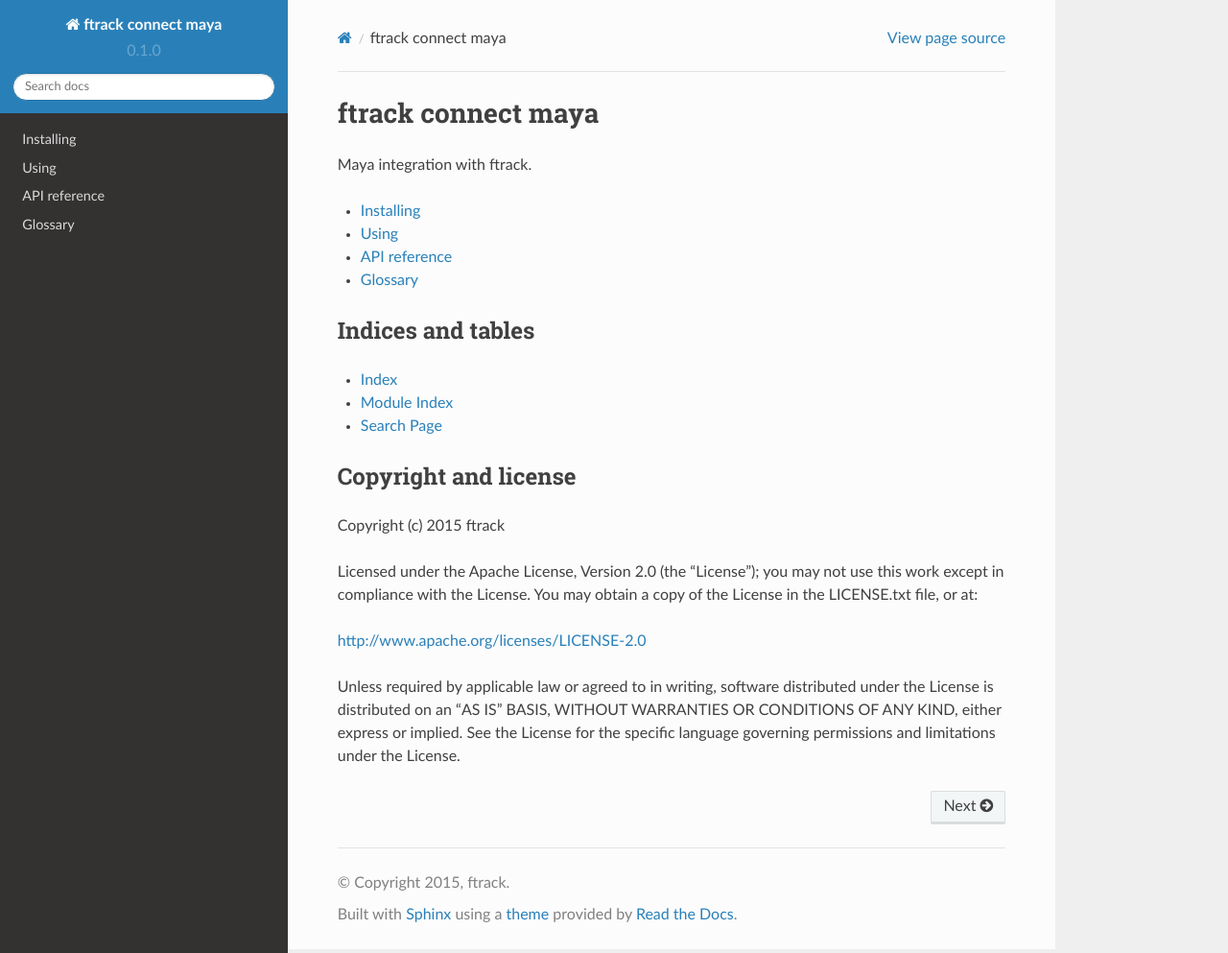
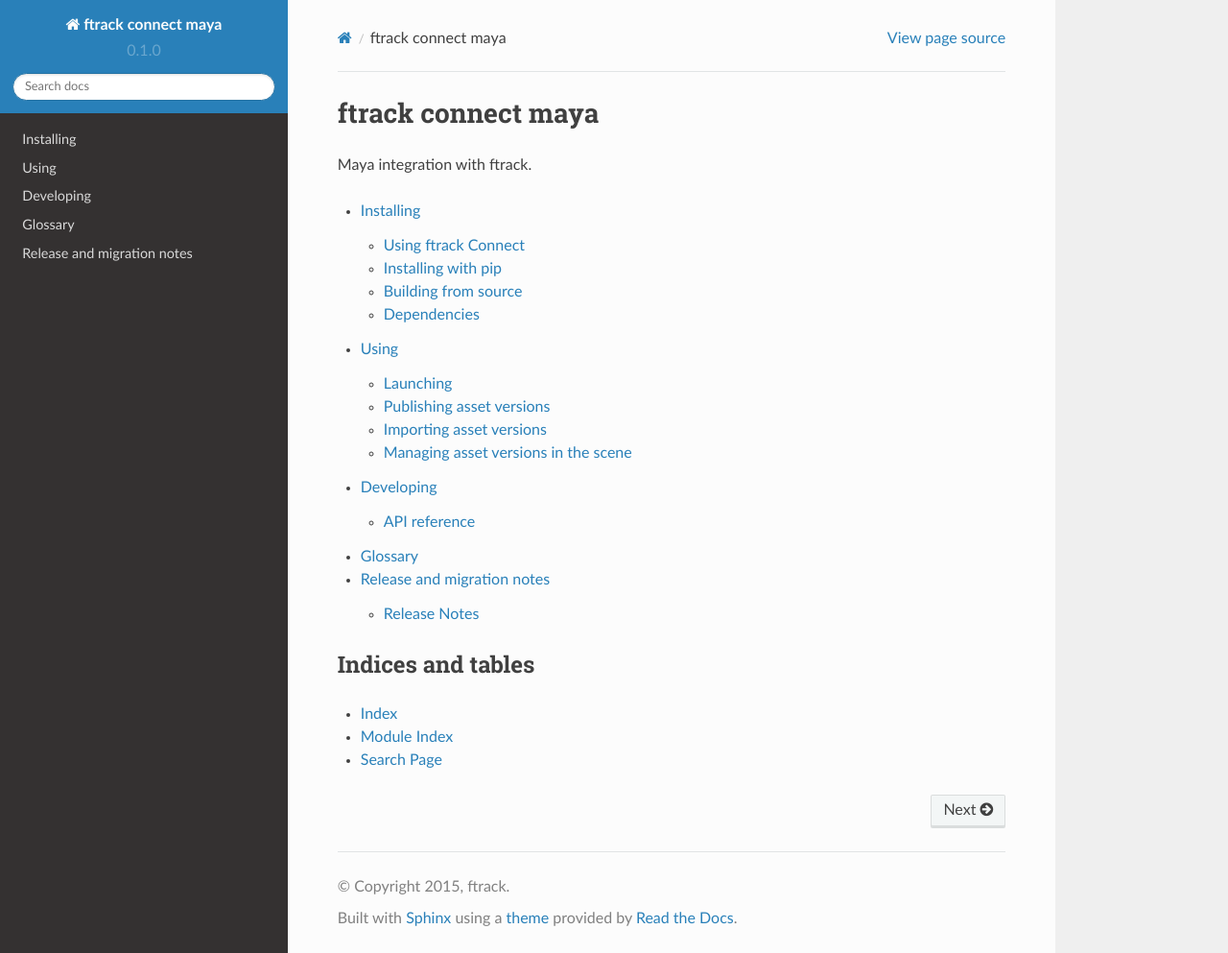
Before and after one commit to ftrackhq/ftrack-connect-maya, a Sphinx documentation site: the page built from doc/index.rst, in a window 1280 px wide and 993 px high. Shown: the whole window at 96% size. Built offline with Sphinx 7.4.7 and the Read the Docs theme 2.0.0, drawn with Linux system fonts in a browser that asks for light colours.

```diff
--- a/doc/conf.py
+++ b/doc/conf.py
@@ -14,7 +14,8 @@ extensions = [
     'sphinx.ext.extlinks',
     'sphinx.ext.intersphinx',
     'sphinx.ext.todo',
-    'sphinx.ext.viewcode'
+    'sphinx.ext.viewcode',
+    'lowdown'
 ]
 
 
--- a/doc/index.rst
+++ b/doc/index.rst
@@ -1,19 +1,20 @@
 ..
     :copyright: Copyright (c) 2015 ftrack
 
-###############################
+###################
 ftrack connect maya
-###############################
+###################
 
 Maya integration with ftrack.
 
 .. toctree::
-    :maxdepth: 1
+    :maxdepth: 2
 
     installing
-    using
-    api_reference/index
+    using/index
+    developing/index
     glossary
+    release/index
 
 ******************
 Indices and tables
@@ -22,20 +23,3 @@ Indices and tables
 * :ref:`genindex`
 * :ref:`modindex`
 * :ref:`search`
-
-*********************
-Copyright and license
-*********************
-
-Copyright (c) 2015 ftrack
-
-Licensed under the Apache License, Version 2.0 (the "License"); you may not use
-this work except in compliance with the License. You may obtain a copy of the
-License in the LICENSE.txt file, or at:
-
-http://www.apache.org/licenses/LICENSE-2.0
-
-Unless required by applicable law or agreed to in writing, software distributed
-under the License is distributed on an "AS IS" BASIS, WITHOUT WARRANTIES OR
-CONDITIONS OF ANY KIND, either express or implied. See the License for the
-specific language governing permissions and limitations under the License.
--- /dev/null
+++ b/doc/using/importing.rst
@@ -0,0 +1,10 @@
+..
+    :copyright: Copyright (c) 2015 ftrack
+
+.. _using/publishing:
+
+************************
+Importing asset versions
+************************
+
+.. image:: /image/maya_import_panel.png
--- /dev/null
+++ b/doc/using/index.rst
@@ -0,0 +1,16 @@
+..
+    :copyright: Copyright (c) 2015 ftrack
+
+*****
+Using
+*****
+
+Find out all information you need to use maya with ftrack.
+
+.. toctree::
+    :maxdepth: 2
+
+    launching
+    publishing
+    importing
+    managing
--- /dev/null
+++ b/doc/using/publishing.rst
@@ -0,0 +1,10 @@
+..
+    :copyright: Copyright (c) 2015 ftrack
+
+.. _using/publishing:
+
+*************************
+Publishing asset versions
+*************************
+
+.. image:: /image/maya_publish_asset.png
--- a/setup.py
+++ b/setup.py
@@ -103,7 +103,8 @@ setup(
     },
     setup_requires=[
         'sphinx >= 1.2.2, < 2',
-        'sphinx_rtd_theme >= 0.1.6, < 2'
+        'sphinx_rtd_theme >= 0.1.6, < 2',
+        'lowdown >= 0.1.0, < 1'
     ],
     install_requires=[
     ],
```
Also changed, not shown: doc/developing/index.rst (added, +13 -0 lines), doc/installing.rst (+24 -13 lines), doc/release/index.rst (added, +16 -0 lines), doc/release/release_notes.rst (added, +15 -0 lines), doc/using.rst (deleted, +0 -8 lines), doc/using/launching.rst (added, +15 -0 lines), doc/using/managing.rst (added, +15 -0 lines), doc/developing/api_reference/index.rst (renamed from doc/api_reference/index.rst), doc/image/maya_asset_manager.png (added), doc/image/maya_import_panel.png (added), doc/image/maya_publish_asset.png (added).
